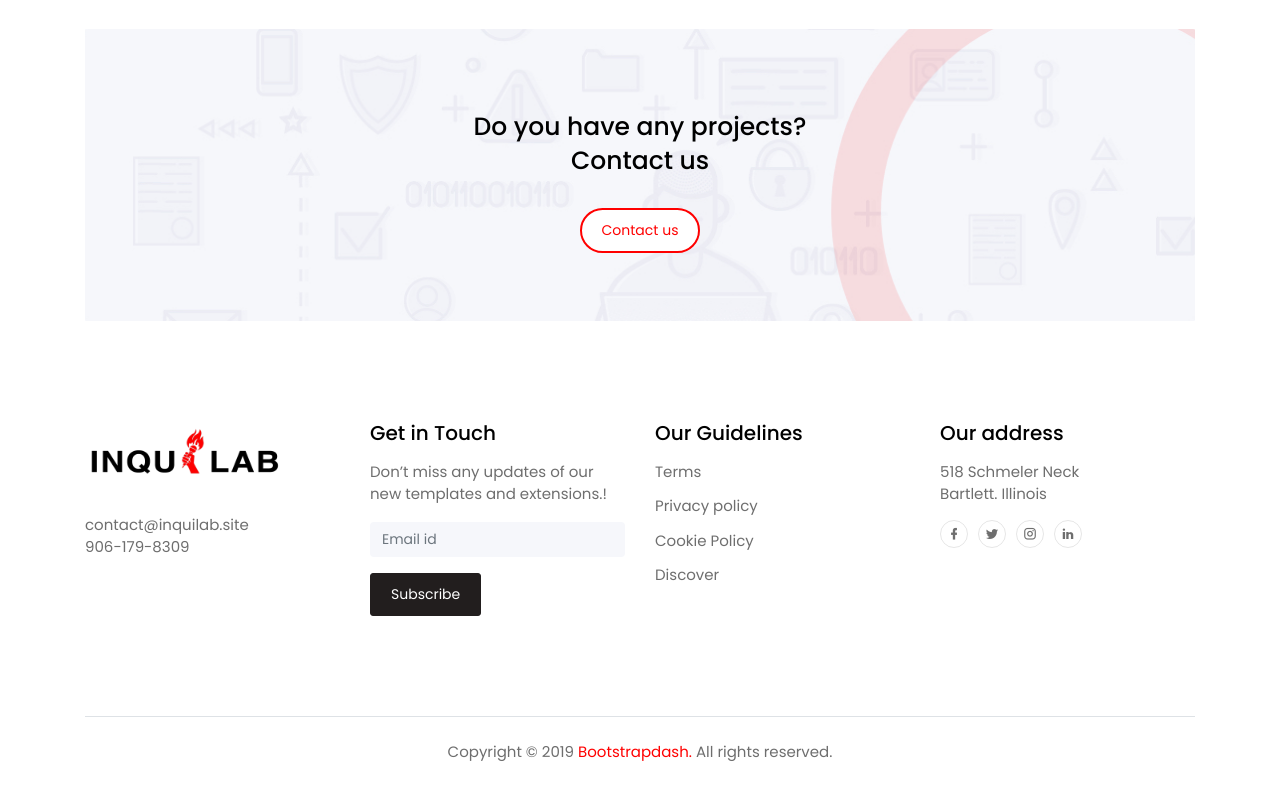
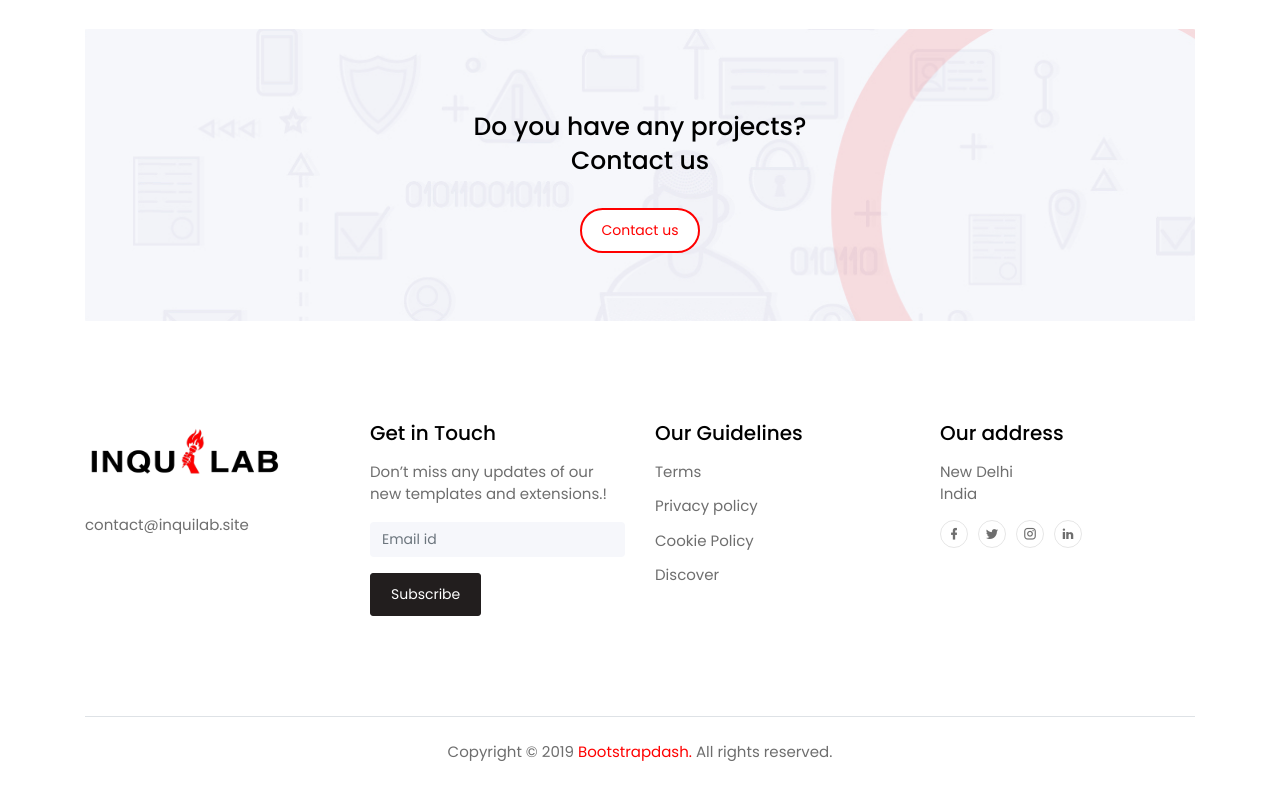
Before and after one commit to Amitesh2624/inquilab-app-website, a website: page index.html in a window 1280 px wide. Shown: the part 3384-4184 px from the top of the page. Drawn offline with Linux system fonts and the light colour scheme.

Commit message:
Update index.html

```diff
--- a/index.html
+++ b/index.html
@@ -266,7 +266,6 @@
             <img src="images/logo-nav.png" width = "200px" height = "85px" alt="" class="pb-2">
             <div class="pt-2">
               <p class="text-muted m-0">contact@inquilab.site</p>
-              <p class="text-muted m-0">906-179-8309</p>
             </div>
           </div>
           <div class="col-12 col-md-6 col-lg-3 grid-margin">
@@ -288,7 +287,7 @@
           </div>
           <div class="col-12 col-md-6 col-lg-3 grid-margin">
               <h5 class="pb-2">Our address</h5>
-              <p class="text-muted">518 Schmeler Neck<br>Bartlett. Illinois</p>
+              <p class="text-muted">New Delhi<br>India</p>
               <div class="d-flex justify-content-center justify-content-md-start">
                 <a href="#"><span class="mdi mdi-facebook"></span></a>
                 <a href="#"><span class="mdi mdi-twitter"></span></a>
```
